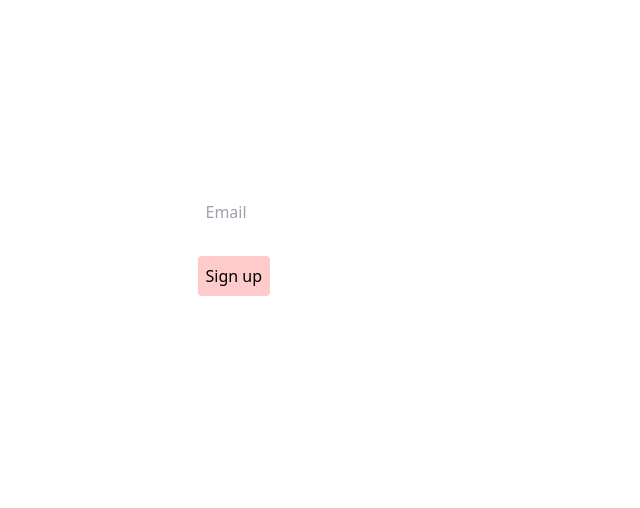
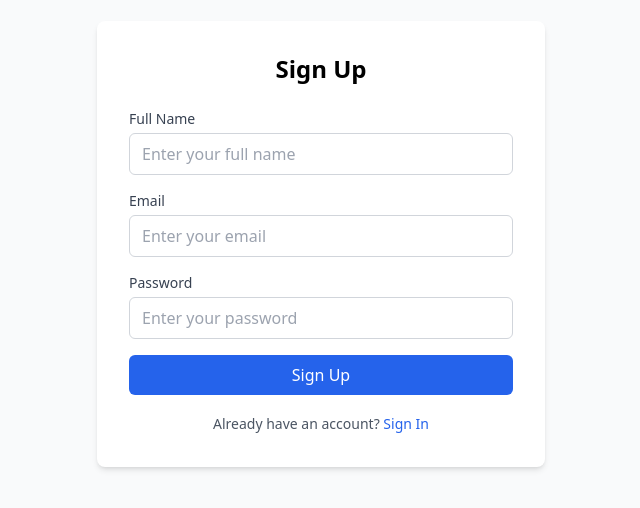
Before and after one commit to SinghaAnirban005/Ninja-Sketch, a Next.js app in the folder apps/ninja-frontend/: page /signup in a window 1280 px wide. Shown: the part 156-664 px from the top of the page, without its empty margins (319-959 px from the left). Built offline with nearby package versions, Linux system fonts and the light colour scheme.

Commit message:
feat: Add auth pages and logic
Signed-off-by: SinghaAnirban005 <anirbansingha20@gmail.com>

```diff
--- a/apps/ninja-frontend/app/page.tsx
+++ b/apps/ninja-frontend/app/page.tsx
@@ -1,3 +1,5 @@
+"use client";
+
 import { Button } from "@repo/ui/button";
 import { Card } from "@repo/ui/card";
 import {
@@ -10,8 +12,11 @@ import {
   Zap,
   ArrowRight,
 } from "lucide-react";
+import { useRouter } from "next/navigation";
 
 function App() {
+  const router = useRouter();
+
   return (
     <div className="min-h-screen bg-black text-white">
       <div className="fixed inset-0 overflow-hidden pointer-events-none">
@@ -43,6 +48,7 @@ function App() {
                 variant="secondary"
                 size="sm"
                 className="px-1 py-1 hover:bg-neutral-900"
+                onClick={() => router.push("/signin")}
               >
                 Sign In
               </Button>
--- a/apps/ninja-frontend/components/AuthPage.tsx
+++ b/apps/ninja-frontend/components/AuthPage.tsx
@@ -1,17 +1,173 @@
 "use client";
 
-export function AuthPage({ isSignin }: { isSignin: boolean }) {
+import { useState, useEffect } from "react";
+import axios from "axios";
+import { HTTP_URL } from "@/config";
+
+interface AuthPageProps {
+  isSignin: boolean;
+}
+
+export function AuthPage({ isSignin }: AuthPageProps) {
+  const [email, setEmail] = useState("");
+  const [password, setPassword] = useState("");
+  const [name, setName] = useState("");
+  const [isLoading, setIsLoading] = useState(false);
+  const [error, setError] = useState("");
+  const [success, setSuccess] = useState("");
+
+  const handleSubmit = async (e: React.FormEvent) => {
+    e.preventDefault();
+    setIsLoading(true);
+    setError("");
+    setSuccess("");
+
+    try {
+      const endpoint = isSignin ? "/signin" : "/signup";
+      const payload = isSignin
+        ? { email, password }
+        : { email, password, name };
+
+      const response = await axios.post(`${HTTP_URL}${endpoint}`, payload, {
+        withCredentials: true,
+        headers: {
+          "Content-Type": "application/json",
+        },
+      });
+
+      const data = response.data;
+
+      if (response) {
+        if (isSignin) {
+          localStorage.setItem("authToken", data.token);
+          setSuccess("Signed in successfully!");
+        } else {
+          setSuccess("Account created successfully!");
+        }
+      } else {
+        setError(data.message || "An error occurred");
+      }
+    } catch (err) {
+      setError("Network error. Please try again.");
+    } finally {
+      setIsLoading(false);
+    }
+  };
+
+  const resetForm = () => {
+    setEmail("");
+    setPassword("");
+    setName("");
+    setError("");
+    setSuccess("");
+  };
+
+  useEffect(() => {
+    resetForm();
+  }, [isSignin]);
+
   return (
-    <div className="w-screen h-screen flex justify-center items-center">
-      <div className="p-6 m-2 bg-white rounded">
-        <div className="p-2">
-          <input type="text" placeholder="Email"></input>
-        </div>
-        <div className="p-2"></div>
+    <div className="w-screen h-screen flex justify-center items-center bg-gray-50">
+      <div className="p-8 m-2 bg-white rounded-lg shadow-md w-full max-w-md">
+        <h2 className="text-2xl font-bold text-center mb-6">
+          {isSignin ? "Sign In" : "Sign Up"}
+        </h2>
 
-        <div className="pt-2">
-          <button className="bg-red-200 rounded p-2" onClick={() => {}}>
-            {isSignin ? "Sign in" : "Sign up"}
+        <form onSubmit={handleSubmit} className="space-y-4">
+          {!isSignin && (
+            <div>
+              <label
+                htmlFor="name"
+                className="block text-sm font-medium text-gray-700 mb-1"
+              >
+                Full Name
+              </label>
+              <input
+                id="name"
+                type="text"
+                placeholder="Enter your full name"
+                value={name}
+                onChange={(e) => setName(e.target.value)}
+                required
+                className="w-full px-3 py-2 border border-gray-300 rounded-md focus:outline-none focus:ring-2 focus:ring-blue-500 focus:border-transparent"
+              />
+            </div>
+          )}
+
+          <div>
+            <label
+              htmlFor="email"
+              className="block text-sm font-medium text-gray-700 mb-1"
+            >
+              Email
+            </label>
+            <input
+              id="email"
+              type="email"
+              placeholder="Enter your email"
+              value={email}
+              onChange={(e) => setEmail(e.target.value)}
+              required
+              className="w-full px-3 py-2 border border-gray-300 rounded-md focus:outline-none focus:ring-2 focus:ring-blue-500 focus:border-transparent"
+            />
+          </div>
+
+          <div>
+            <label
+              htmlFor="password"
+              className="block text-sm font-medium text-gray-700 mb-1"
+            >
+              Password
+            </label>
+            <input
+              id="password"
+              type="password"
+              placeholder="Enter your password"
+              value={password}
+              onChange={(e) => setPassword(e.target.value)}
+              required
+              minLength={6}
+              className="w-full px-3 py-2 border border-gray-300 rounded-md focus:outline-none focus:ring-2 focus:ring-blue-500 focus:border-transparent"
+            />
+          </div>
+
+          {error && (
+            <div className="text-red-600 text-sm bg-red-50 p-2 rounded">
+              {error}
+            </div>
+          )}
+
+          {success && (
+            <div className="text-green-600 text-sm bg-green-50 p-2 rounded">
+              {success}
+            </div>
+          )}
+
+          <button
+            type="submit"
+            disabled={isLoading}
+            className={`w-full py-2 px-4 rounded-md font-medium text-white transition-colors ${
+              isLoading
+                ? "bg-gray-400 cursor-not-allowed"
+                : "bg-blue-600 hover:bg-blue-700 focus:outline-none focus:ring-2 focus:ring-blue-500 focus:ring-offset-2"
+            }`}
+          >
+            {isLoading ? "Processing..." : isSignin ? "Sign In" : "Sign Up"}
+          </button>
+        </form>
+
+        <div className="mt-4 text-center">
+          <span className="text-sm text-gray-600">
+            {isSignin ? "Don't have an account? " : "Already have an account? "}
+          </span>
+          <button
+            type="button"
+            onClick={() =>
+              (window.location.href = isSignin ? "/signup" : "/signin")
+            }
+            className="text-sm text-blue-600 hover:text-blue-500 font-medium"
+          >
+            {isSignin ? "Sign Up" : "Sign In"}
           </button>
         </div>
       </div>
--- a/apps/ninja-frontend/components/RoomCanvas.tsx
+++ b/apps/ninja-frontend/components/RoomCanvas.tsx
@@ -1,6 +1,5 @@
 "use client";
-import initDraw from "@/draw";
-import { useRef, useEffect, useState } from "react";
+import { useEffect, useState } from "react";
 import { WS_URL } from "@/config";
 import { Canvas } from "./Canvas";
 import axios from "axios";
--- a/apps/ninja-frontend/draw/Game.ts
+++ b/apps/ninja-frontend/draw/Game.ts
@@ -68,7 +68,6 @@ export class Game {
 
   async init() {
     this.existingShapes = await getExistingShapes(this.roomId);
-    console.log(this.existingShapes);
     this.clearCanvas();
   }
 
--- a/apps/ninja-frontend/draw/http.ts
+++ b/apps/ninja-frontend/draw/http.ts
@@ -2,11 +2,12 @@ import { HTTP_URL } from "@/config";
 import axios from "axios";
 
 export async function getExistingShapes(roomId: string) {
+  const token = localStorage.getItem("authToken") ?? "";
+
   const res = await axios.get(`${HTTP_URL}/chats/${roomId}`, {
     withCredentials: true,
     headers: {
-      Authorization:
-        "eyJhbGciOiJIUzI1NiIsInR5cCI6IkpXVCJ9.eyJ1c2VySWQiOiI3NWMzNDNmOS03N2EyLTQ5MTMtYWY3MC02NmY3MzkxNWJjMzgiLCJpYXQiOjE3NTU5MzE3MTd9.dsyA2ksgc4Obv1BQljAPCH_AQ8Xse995ZoGMrU6zSPk",
+      Authorization: token,
     },
   });
   const messages = res.data.messages;
--- a/packages/common/src/types.ts
+++ b/packages/common/src/types.ts
@@ -7,7 +7,7 @@ export const CreateUserSchema = z.object({
 });
 
 export const SigninSchema = z.object({
-  name: z.string().min(6),
+  email: z.string().email(),
   password: z.string(),
 });
 
```
Also changed, not shown: packages/ui/src/button.tsx (+11 -1 lines), 2 other files (tests, documents, lock files or other folders).
